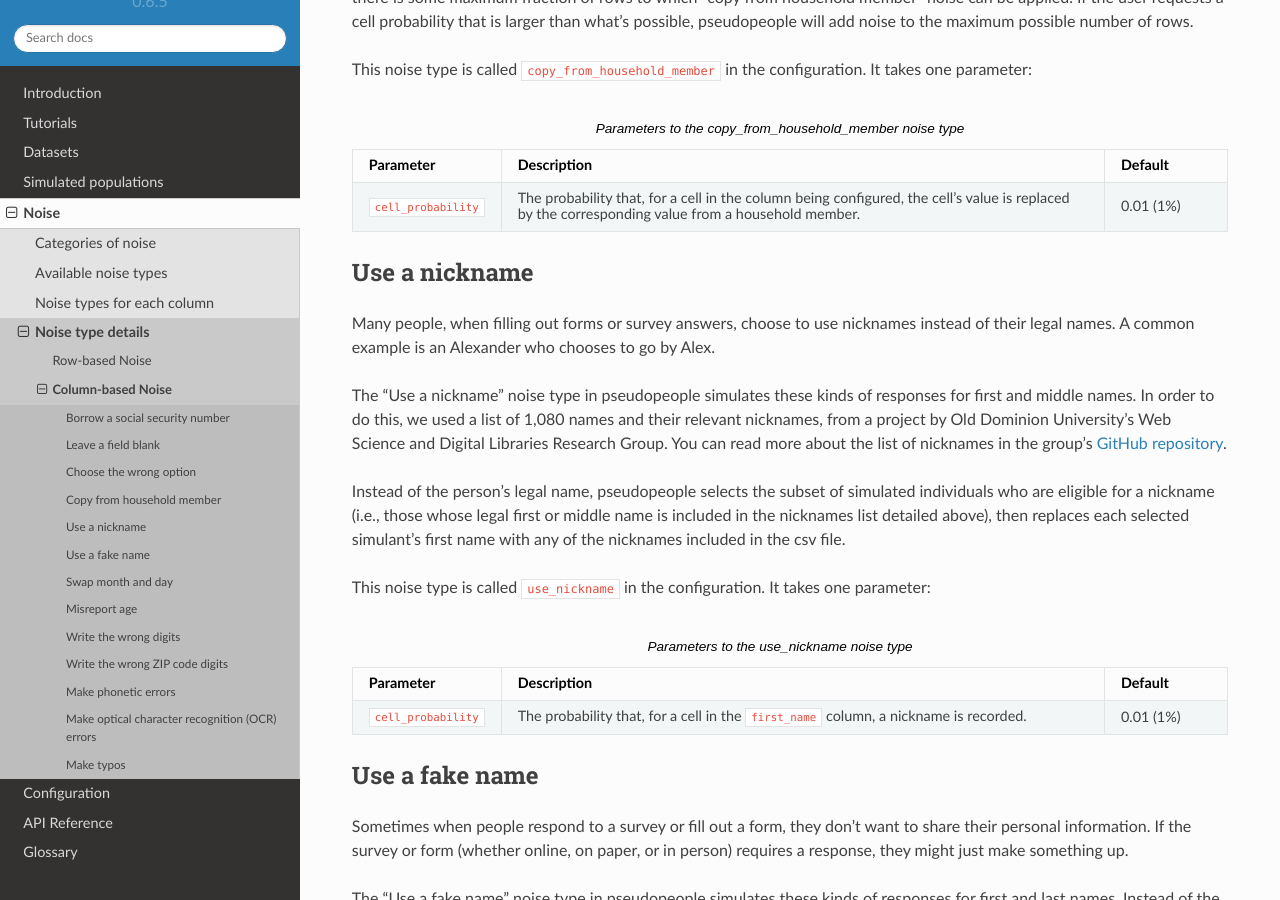
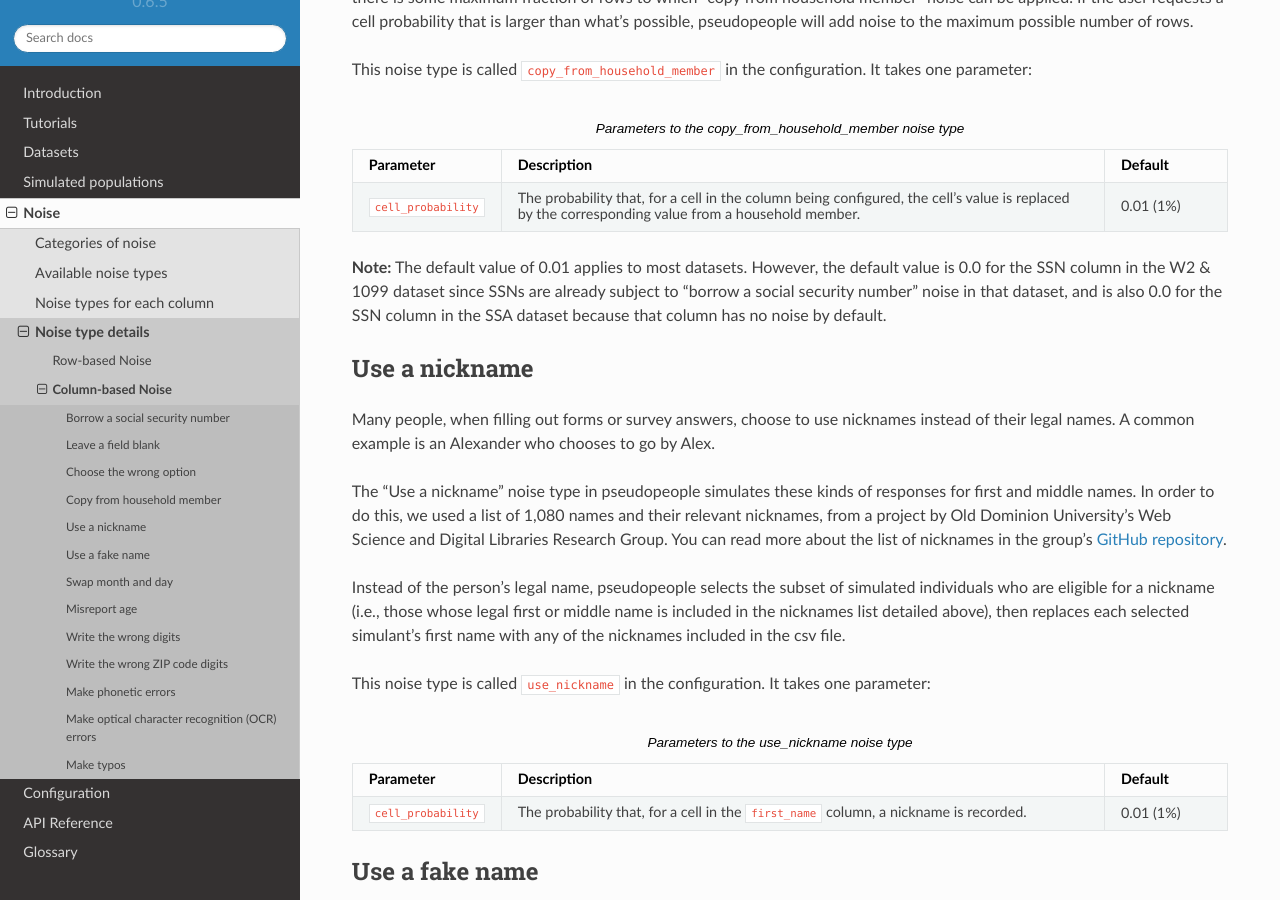
Before and after one commit to ihmeuw/pseudopeople, a Sphinx documentation site: the page built from docs/source/noise/column_noise.rst, in a window 1280 px wide and 900 px high, scrolled down 2012 px. Built offline with Sphinx 7.4.7 and the Read the Docs theme 2.0.0, drawn with Linux system fonts in a browser that asks for light colours.

Commit message:
add note about defaults of 0.0

```diff
--- a/docs/source/noise/column_noise.rst
+++ b/docs/source/noise/column_noise.rst
@@ -117,6 +117,12 @@ This noise type is called :code:`copy_from_household_member` in the configuratio
   * - :code:`cell_probability`
     - The probability that, for a cell in the column being configured, the cell's value is replaced by the corresponding value from a household member.
     - 0.01 (1%)
+
+**Note:** The default value of 0.01 applies to most datasets. However, the
+default value is 0.0 for the SSN column in the W2 & 1099 dataset since SSNs are
+already subject to "borrow a social security number" noise in that dataset, and
+is also 0.0 for the SSN column in the SSA dataset because that column has no
+noise by default.
 
 .. _use_a_nickname:
 
```
